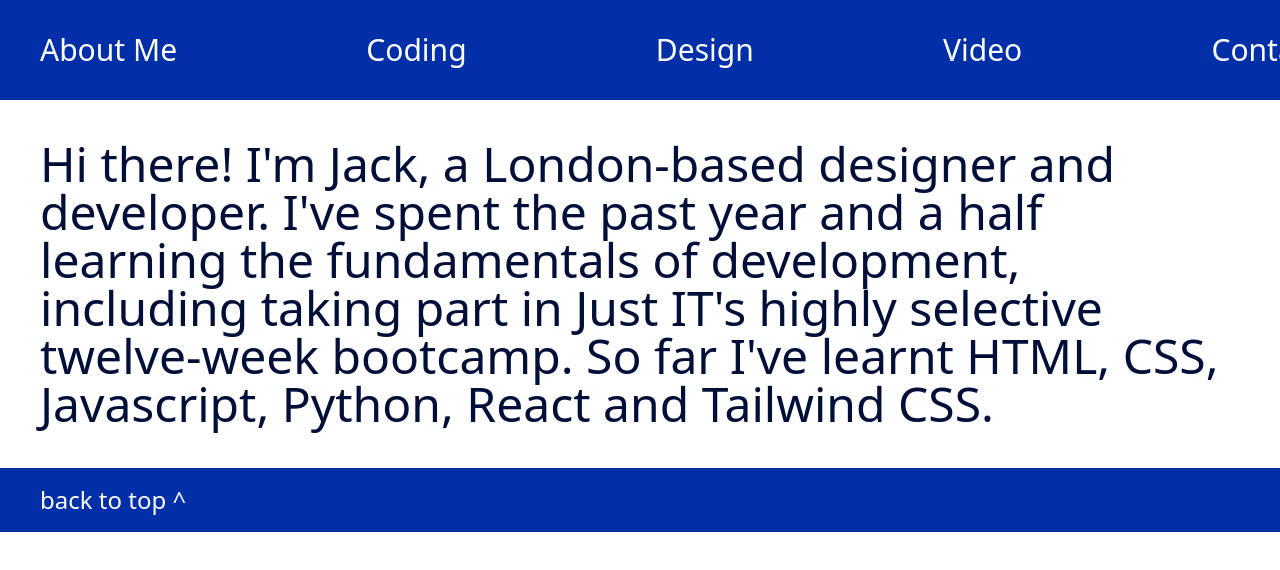
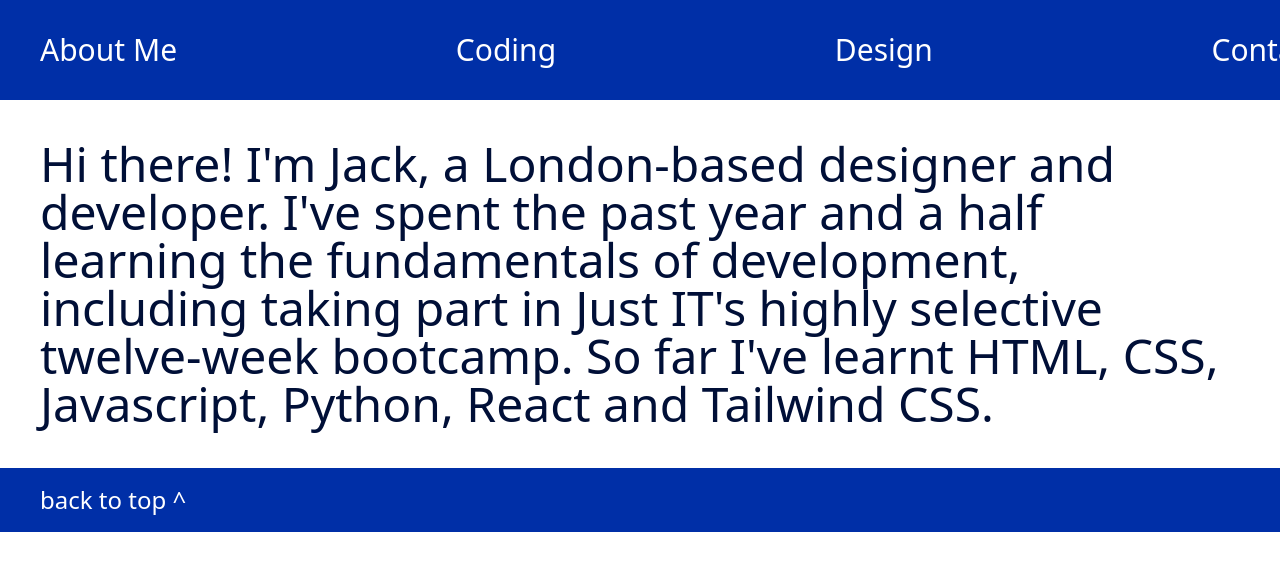
Before and after one commit to jackkershaw/portfolio, a React (Vite) app: page / in a window 1280 px wide. Shown: the top 570 px of the page. Built offline with nearby package versions, Linux system fonts and the light colour scheme.

Commit message:
remove videos link

```diff
--- a/src/header.jsx
+++ b/src/header.jsx
@@ -40,12 +40,6 @@
             Design
           </h1>
           <h1
-            onClick={() => onHeaderClick("videos")}
-            className="hover:text-ykb-50 active:text-ykb-200"
-          >
-            Video
-          </h1>
-          <h1
             onClick={() => onHeaderClick("contact")}
             className="hover:text-ykb-50 active:text-ykb-200"
           >
```
